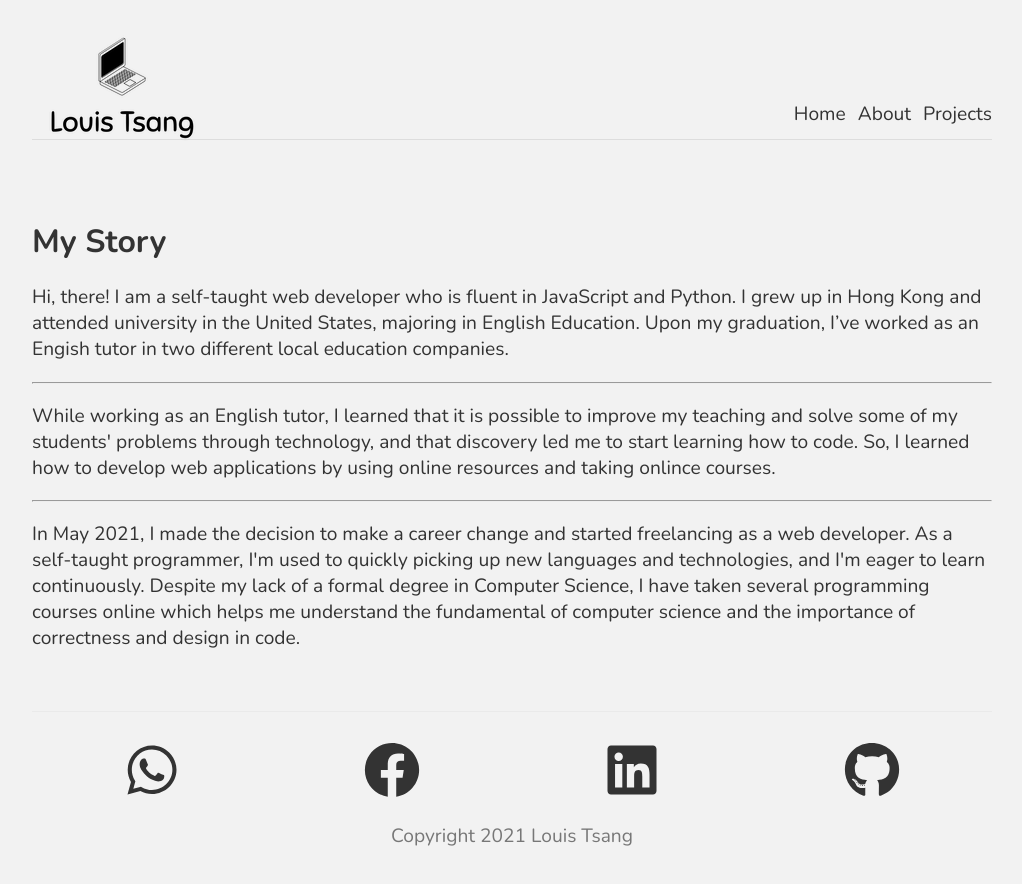
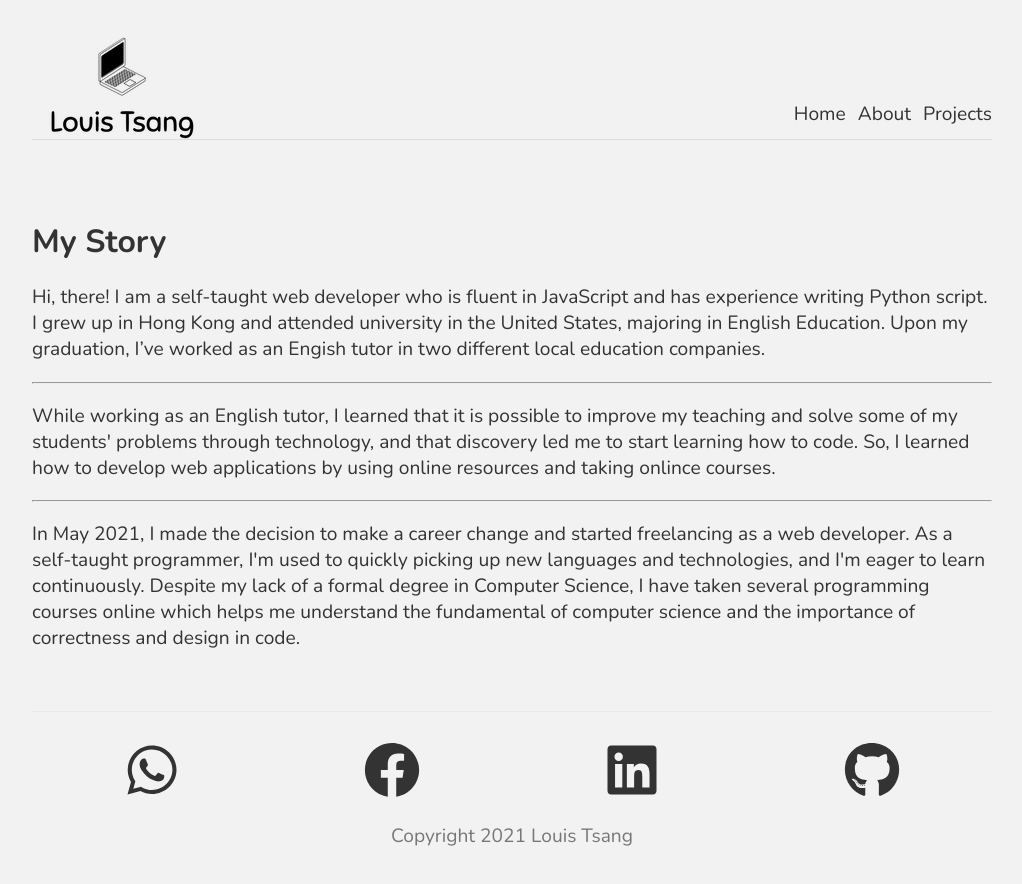
Before and after one commit to louiskwt/portfolio-page, a Next.js app: page /about in a window 1280 px wide. Shown: the top 884 px of the page, without its empty margins (128-1150 px from the left). Built offline with nearby package versions, Linux system fonts and the light colour scheme.

Commit message:
updated index content

```diff
--- a/pages/about.js
+++ b/pages/about.js
@@ -27,10 +27,11 @@ const About = () => {
 				<h1>My Story</h1>
 				<p>
 					Hi, there! I am a self-taught web developer who is fluent in
-					JavaScript and Python. I grew up in Hong Kong and attended
-					university in the United States, majoring in English
-					Education. Upon my graduation, I’ve worked as an Engish
-					tutor in two different local education companies.
+					JavaScript and has experience writing Python script. I grew
+					up in Hong Kong and attended university in the United
+					States, majoring in English Education. Upon my graduation,
+					I’ve worked as an Engish tutor in two different local
+					education companies.
 				</p>
 				<hr />
 				<p>
```
Also changed, not shown: pages/index.js (+3 -6 lines).
